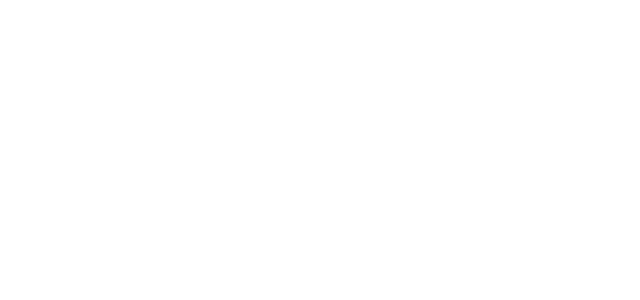
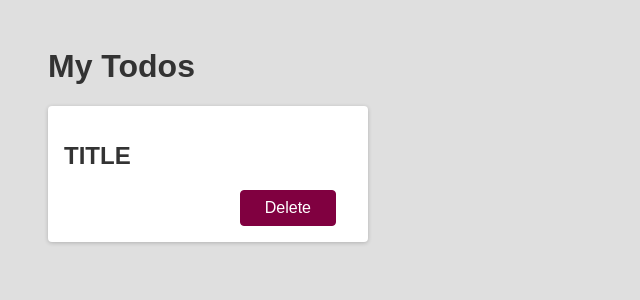
Before and after one commit to jeanaica/react-in-action, a React (Vite) app: page / in a window 1280 px wide. Shown: the top 300 px of the page, without its empty margins (0-640 px from the left). Built offline with nearby package versions, Linux system fonts and the light colour scheme.

Commit message:
✨ (Lesson 27): Add styling to elements

```diff
--- a/src/App.jsx
+++ b/src/App.jsx
@@ -1,5 +1,15 @@
 function App() {
-  return <></>;
+  return (
+    <div>
+      <h1>My Todos</h1>
+      <div className='card'>
+        <h2>TITLE</h2>
+        <div className='actions'>
+          <button className='btn'>Delete</button>
+        </div>
+      </div>
+    </div>
+  );
 }
 
 export default App;
--- a/src/index.css
+++ b/src/index.css
@@ -1,69 +1,74 @@
-:root {
-  font-family: Inter, system-ui, Avenir, Helvetica, Arial, sans-serif;
-  line-height: 1.5;
-  font-weight: 400;
-
-  color-scheme: light dark;
-  color: rgba(255, 255, 255, 0.87);
-  background-color: #242424;
-
-  font-synthesis: none;
-  text-rendering: optimizeLegibility;
-  -webkit-font-smoothing: antialiased;
-  -moz-osx-font-smoothing: grayscale;
-  -webkit-text-size-adjust: 100%;
-}
-
-a {
-  font-weight: 500;
-  color: #646cff;
-  text-decoration: inherit;
-}
-a:hover {
-  color: #535bf2;
+* {
+  box-sizing: border-box;
 }
 
 body {
-  margin: 0;
-  display: flex;
-  place-items: center;
-  min-width: 320px;
-  min-height: 100vh;
+  font-family: sans-serif;
+  margin: 3rem;
+  background-color: #dfdfdf;
 }
 
-h1 {
-  font-size: 3.2em;
-  line-height: 1.1;
+h1,
+h2 {
+  color: #333333;
 }
 
-button {
-  border-radius: 8px;
-  border: 1px solid transparent;
-  padding: 0.6em 1.2em;
-  font-size: 1em;
-  font-weight: 500;
-  font-family: inherit;
-  background-color: #1a1a1a;
+.btn {
+  font: inherit;
+  padding: 0.5rem 1.5rem;
   cursor: pointer;
-  transition: border-color 0.25s;
-}
-button:hover {
-  border-color: #646cff;
-}
-button:focus,
-button:focus-visible {
-  outline: 4px auto -webkit-focus-ring-color;
+  border-radius: 4px;
+  background-color: #800040;
+  color: white;
+  border: 1px solid #800040;
+  margin: 0 1rem;
 }
 
-@media (prefers-color-scheme: light) {
-  :root {
-    color: #213547;
-    background-color: #ffffff;
-  }
-  a:hover {
-    color: #747bff;
-  }
-  button {
-    background-color: #f9f9f9;
-  }
+.btn:hover {
+  background-color: #9c1458;
+  border-color: #9c1458;
 }
+
+.btn--alt {
+  background-color: transparent;
+  color: #800040;
+}
+
+.btn--alt:hover {
+  background-color: #f8dae9;
+}
+
+.card {
+  background-color: white;
+  border-radius: 4px;
+  box-shadow: 0 1px 4px rgba(0, 0, 0, 0.2);
+  padding: 1rem;
+  width: 20rem;
+}
+
+.actions {
+  text-align: right;
+}
+
+.modal {
+  box-shadow: 0 1px 4px rgba(0, 0, 0, 0.2);
+  border-radius: 6px;
+  background-color: white;
+  padding: 1rem;
+  text-align: center;
+  width: 30rem;
+  z-index: 10;
+  position: fixed;
+  top: 20vh;
+  left: calc(50% - 15rem);
+}
+
+.backdrop {
+  position: fixed;
+  z-index: 1;
+  background-color: rgba(0, 0, 0, 0.75);
+  width: 100%;
+  height: 100vh;
+  top: 0;
+  left: 0;
+}
```
Also changed, not shown: .eslintrc.cjs.
